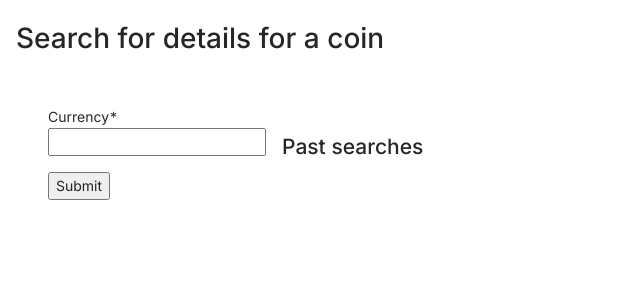
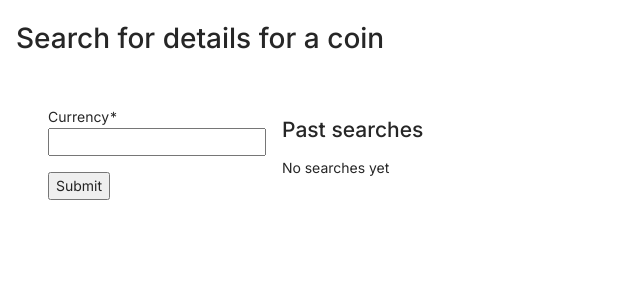
Before and after one commit to james-jenkinson/crypto-dashboard, a React (Create React App) app: page / in a window 1280 px wide. Shown: the top 300 px of the page, without its empty margins (0-640 px from the left). Built offline with nearby package versions, Linux system fonts and the light colour scheme.

Commit message:
Indicate when no searches have been made

```diff
--- a/src/components/PastSearches/index.tsx
+++ b/src/components/PastSearches/index.tsx
@@ -7,6 +7,7 @@ const PastSearches: React.FC = () => {
   return (
     <div>
       <h2>Past searches</h2>
+      {pastSearches.length === 0 && <span>No searches yet</span>}
       <ul>
         {pastSearches.map((search) => (
           <li key={search.term}>{search.term}</li>
```
Also changed, not shown: 1 other file (tests, documents, lock files or other folders).
